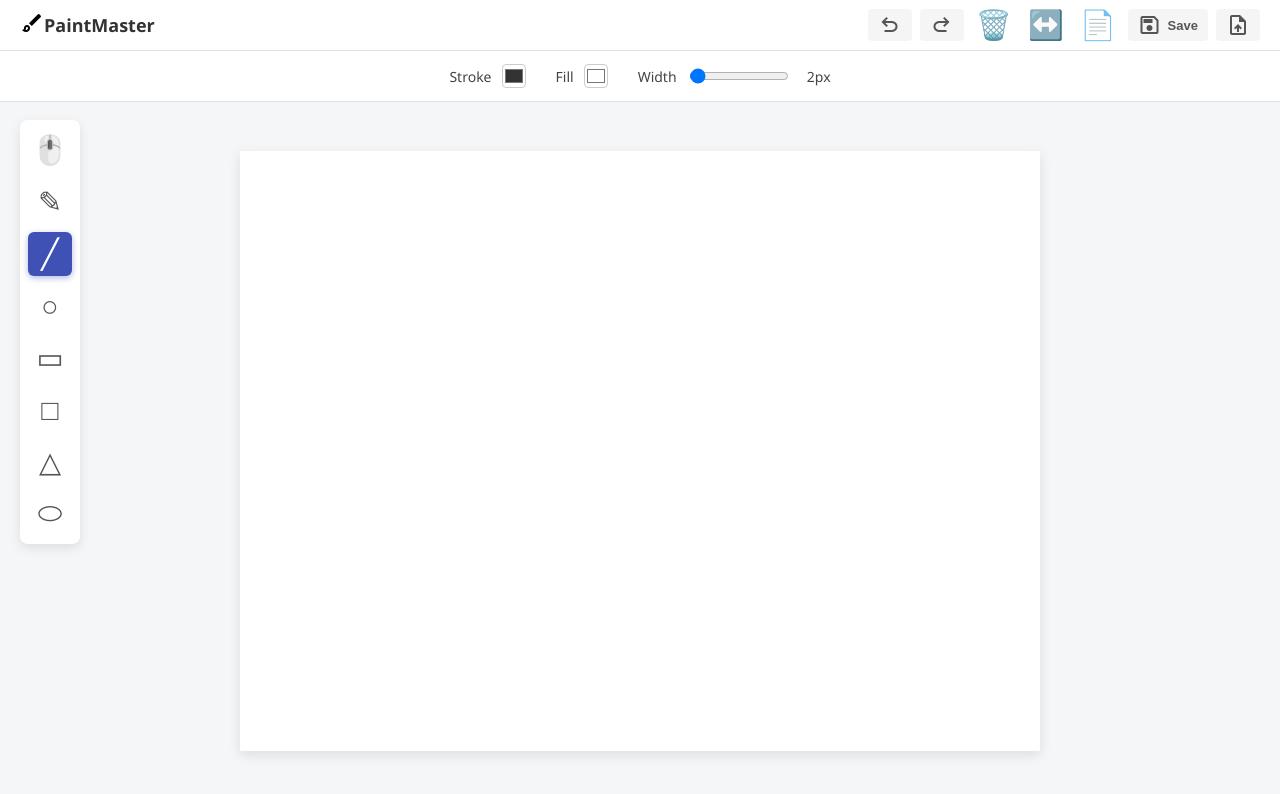
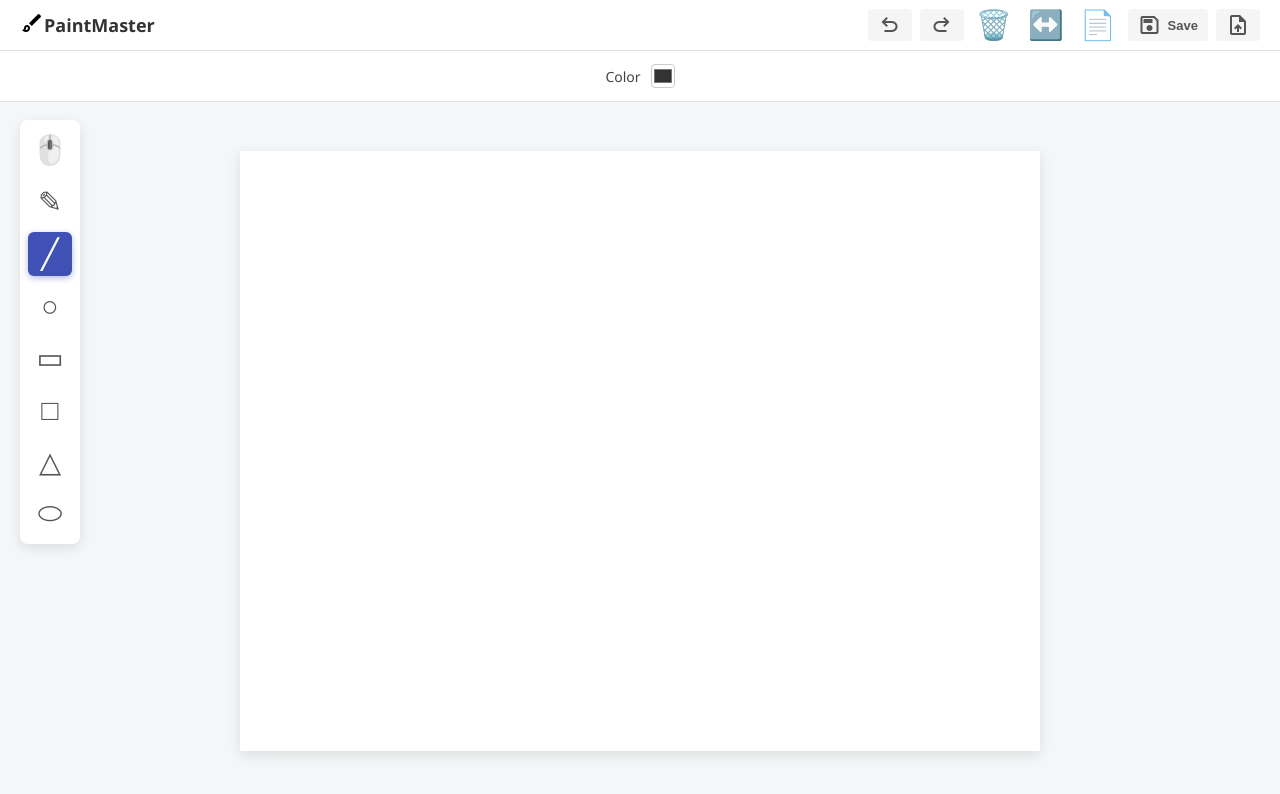
Before and after one commit to Mohamedahmed716/web-painter, an Angular app in the folder frontend/: page / in a window 1280 px wide. Shown: the top 794 px of the page. Built offline with nearby package versions, Linux system fonts and the light colour scheme; no server answers.

Commit message:
dasdsadas

```diff
--- a/frontend/src/app/components/toolbar/toolbar.html
+++ b/frontend/src/app/components/toolbar/toolbar.html
@@ -38,27 +38,13 @@
 
 <div class="controls">
   <div class="color-group">
-    <label>Stroke</label>
+    <label>Color</label>
     <input
       type="color"
       [(ngModel)]="strokeColor"
       (change)="onStrokeColorChange()"
       class="color-input"
     />
-  </div>
-  <div class="color-group">
-    <label>Fill</label>
-    <input
-      type="color"
-      [(ngModel)]="fillColor"
-      (change)="onFillColorChange()"
-      class="color-input"
-    />
-  </div>
-  <div class="width-group">
-    <span>Width</span>
-    <input type="range" min="1" max="50" [(ngModel)]="strokeWidth" class="slider" />
-    <span class="width-value">{{ strokeWidth }}px</span>
   </div>
 </div>
 
--- a/frontend/src/app/services/api.ts
+++ b/frontend/src/app/services/api.ts
@@ -5,7 +5,9 @@ import { map } from 'rxjs/operators';
 import { Shape } from '../models/shape';
 import { Parsing } from './parsing';
 
-@Injectable({ providedIn: 'root' })
+@Injectable({
+  providedIn: 'root',
+})
 export class ApiService {
   private http = inject(HttpClient);
   private parsing = inject(Parsing);
@@ -69,6 +71,12 @@ export class ApiService {
       .pipe(map((d) => this.parsing.parse(d)));
   }
 
+  pasteSelected(x: number, y: number): Observable<Shape[]> {
+    return this.http
+      .post<any[]>(`${this.baseUrl}/paste`, { x, y })
+      .pipe(map((d) => this.parsing.parse(d)));
+  }
+
   deleteSelected(): Observable<Shape[]> {
     return this.http
       .post<any[]>(`${this.baseUrl}/delete`, {})
@@ -81,7 +89,13 @@ export class ApiService {
       .pipe(map((d) => this.parsing.parse(d)));
   }
 
-  // NEW: Returns Blob for "Save As"
+  // CRITICAL FIX: Send key 'fillColor' to match Backend Controller
+  updateFillColor(fillColor: string): Observable<Shape[]> {
+    return this.http
+      .post<any[]>(`${this.baseUrl}/fill`, { fillColor })
+      .pipe(map((d) => this.parsing.parse(d)));
+  }
+
   downloadFile(format: string): Observable<Blob> {
     return this.http.get(`${this.baseUrl}/save/${format}`, { responseType: 'blob' });
   }
@@ -91,16 +105,4 @@ export class ApiService {
     formData.append('file', file);
     return this.http.post(`${this.baseUrl}/load`, formData, { responseType: 'text' });
   }
-
-  pasteSelected(x: number, y: number): Observable<Shape[]> {
-    return this.http
-      .post<any[]>(`${this.baseUrl}/paste`, { x, y })
-      .pipe(map((d) => this.parsing.parse(d)));
-  }
-  // NEW: Update Fill Color
-  updateFillColor(color: string): Observable<Shape[]> {
-    return this.http
-      .post<any[]>(`${this.baseUrl}/fill`, { color })
-      .pipe(map((d) => this.parsing.parse(d)));
-  }
 }
--- a/frontend/src/app/services/parsing.ts
+++ b/frontend/src/app/services/parsing.ts
@@ -20,7 +20,7 @@ export class Parsing {
       y: item.y,
       color: item.color,
 
-      // *** CRITICAL: MAP FILL COLOR ***
+      // CRITICAL FIX: Map the fill color property
       fillColor: item.fillColor,
 
       radius: undefined,
```
Also changed, not shown: 1 other file (tests, documents, lock files or other folders).
